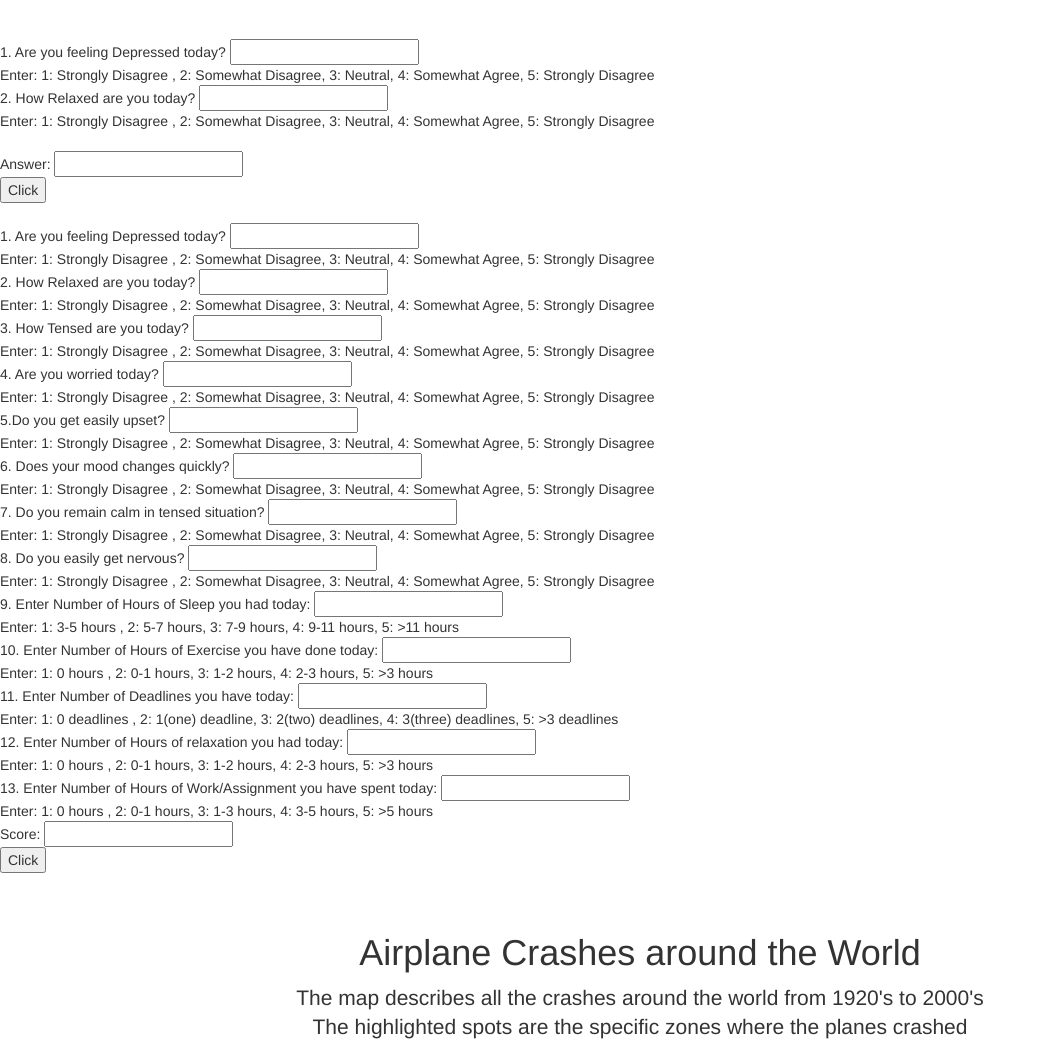
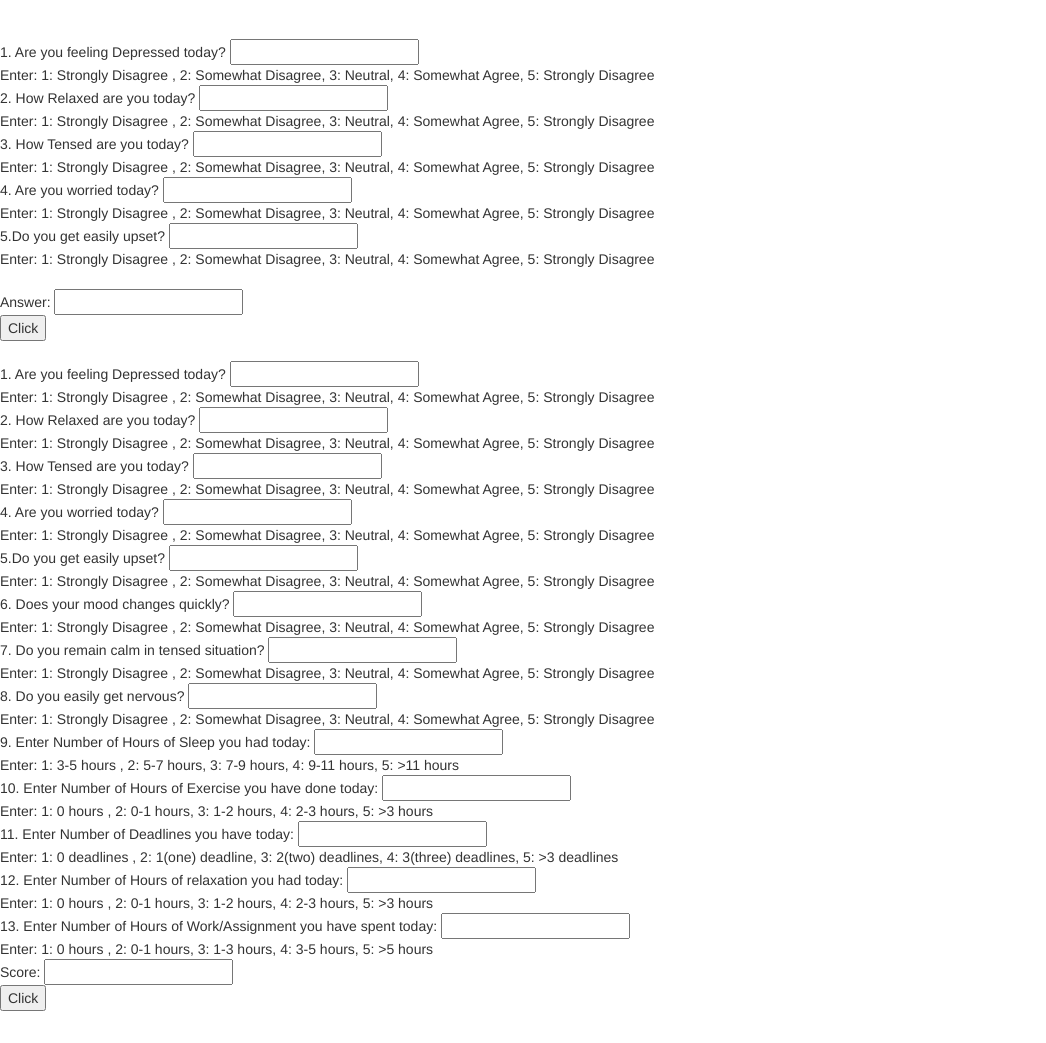
Before and after one commit to soumyajitpaul/soumyajit-github-BYTE1, a Flask app: page / in a window 1280 px wide. Shown: the part 51-1094 px from the top of the page, without its empty margins (0-1046 px from the left). Run offline with Flask 2, Linux system fonts and the light colour scheme; some libraries are stand-ins or nearby versions.

Commit message:
base code

```diff
--- a/templates/index.html
+++ b/templates/index.html
@@ -65,7 +65,16 @@
     var relaxed = document.getElementById("relaxed");
     var relaxedValue = parseFloat(relaxed.value);
 
-    var answer = depressedValue + relaxedValue ;
+    var tensed = document.getElementById("tensed");
+    var tensedValue = parseFloat(tensed.value);
+
+	var worried = document.getElementById("worried");
+    var worriedValue = parseFloat(worried.value);
+
+	var upset = document.getElementById("upset");
+    var upsetValue = parseFloat(upset.value);
+
+    var answer = depressedValue + relaxedValue + tensedValue + worriedValue + upsetValue ;
     document.getElementById("answer").value = answer.toString();
 }
 </script>
@@ -83,6 +92,21 @@
 <br>
 
 2. How Relaxed are you today?  <input type="text" id="relaxed">
+<br>
+Enter: 1: Strongly Disagree , 2: Somewhat Disagree, 3: Neutral, 4: Somewhat Agree, 5: Strongly Disagree
+<br>
+
+3. How Tensed are you today?  <input type="text" id="tensed">
+<br>
+Enter: 1: Strongly Disagree , 2: Somewhat Disagree, 3: Neutral, 4: Somewhat Agree, 5: Strongly Disagree
+<br>
+
+4. Are you worried today?  <input type="text" id="worried">
+<br>
+Enter: 1: Strongly Disagree , 2: Somewhat Disagree, 3: Neutral, 4: Somewhat Agree, 5: Strongly Disagree
+<br>
+
+5.Do you get easily upset?  <input type="text" id="upset">
 <br>
 Enter: 1: Strongly Disagree , 2: Somewhat Disagree, 3: Neutral, 4: Somewhat Agree, 5: Strongly Disagree
 <br>
```
